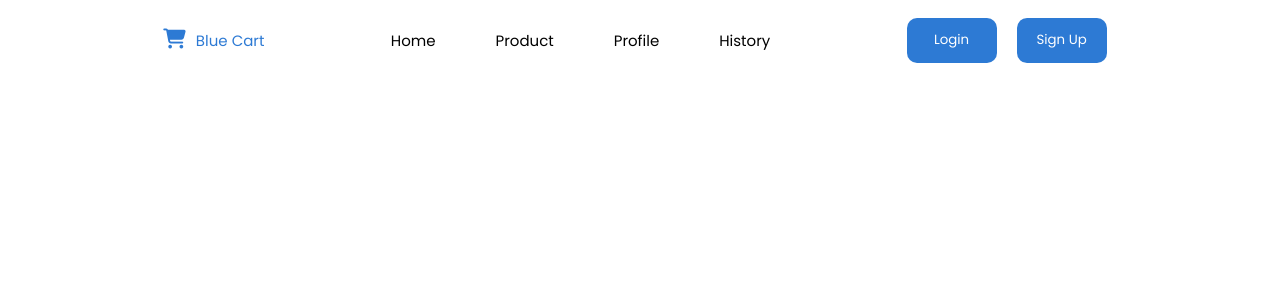
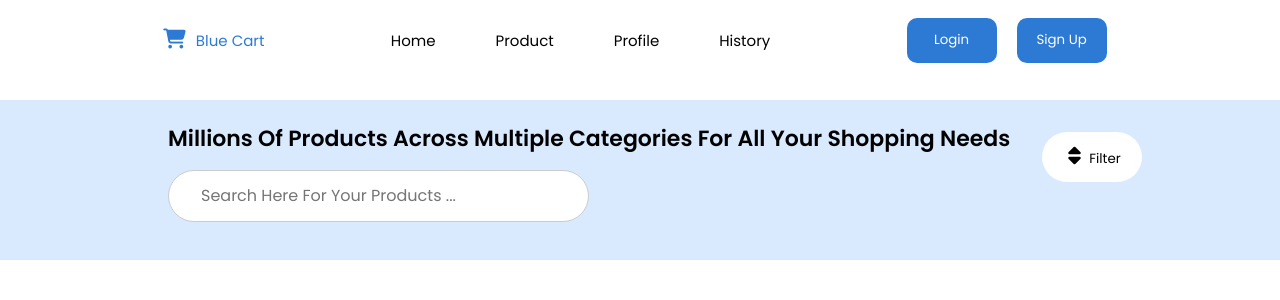
Before and after one commit to eugenemrg/bluecart-marketplace, a React (Vite) app: page /product in a window 1280 px wide. Shown: the top 300 px of the page. Built offline with nearby package versions, Linux system fonts and the light colour scheme.

Commit message:
Product top card created

```diff
--- a/src/App.css
+++ b/src/App.css
@@ -175,7 +175,7 @@ body{
         width: 18rem;
         background: #2d7ad4;
         border: none;
-        height: 4rem;
+
         margin-top: 1.5rem;
         margin-left: 8rem;
         border-radius: 8px;
@@ -188,3 +188,51 @@ body{
     text-decoration: underline;
     font-size: 1.2rem;
    }
+
+   .page .card{
+
+    background: #D9EAFF;
+    height: 14rem;
+    display: flex;
+    flex-direction: row;
+    justify-content: space-between;
+    padding: 32px 10%;
+    height: 16rem;
+   }
+
+   .page .card .search {
+    margin-left: 4rem;
+    margin-top: -1rem;
+    display: flex;
+    flex-direction: column;
+   }
+   .page .card .search p{
+        font-size: 2.2rem;
+        font-weight: bold;
+   }
+   .page .card .search input{
+    margin-top: 1.5rem;
+    width: 50%;
+    padding: 0px 32px;
+    border-radius: 120px;
+    border: 1px solid #ccc;
+    line-height: 50px;
+    font-size: 16px;
+   }
+
+   .page .card .filter{
+    margin-right: 1rem;
+   }
+
+   .page .card .filter button{
+        height: 5rem;
+        width: 10rem;
+        background: #fff;
+        border-radius: 32px;
+
+   }
+   .page .card .filter button i{
+     font-size: 2rem;
+     padding: 0px 5px;
+
+   }
--- a/src/page/Product.jsx
+++ b/src/page/Product.jsx
@@ -2,7 +2,17 @@ import React from 'react'
 
 function Product() {
   return (
-    <div>Product</div>
+    <div className='page'>
+        <div className="card">
+            <div className="search">
+                <p>Millions of products across multiple categories for all your shopping needs</p>
+                <input type="text" placeholder='search here for your products ...'/>
+            </div>
+            <div className="filter">
+                <button><i class="fa-solid fa-sort"> </i> Filter</button>
+            </div>
+        </div>
+    </div>
   )
 }
 
```
